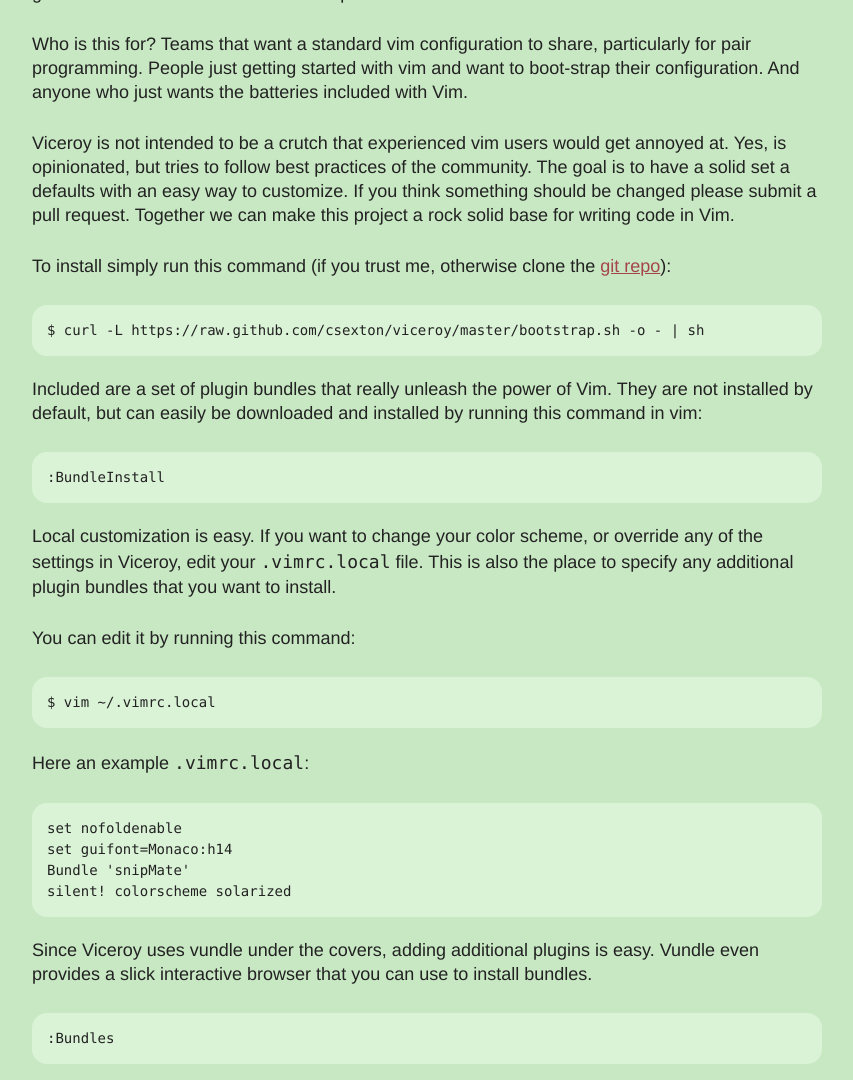
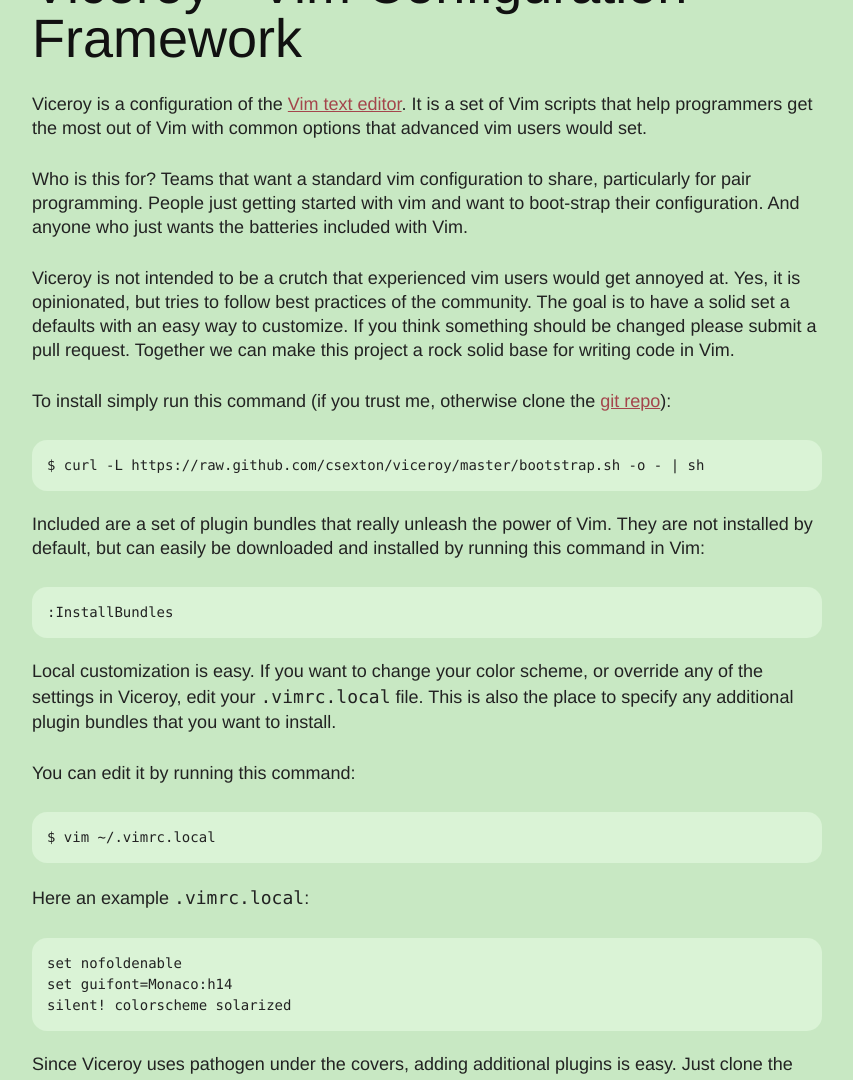
Before and after one commit to csexton/codeography.com, a Jekyll site: the page built from viceroy/index.markdown, in a window 1280 px wide and 1400 px high. Shown: the part 320-1400 px from the top of the window, without its empty margins (213-1066 px from the left). Built offline with Jekyll 4.4.1, drawn with Linux system fonts in a browser that asks for light colours; some web fonts are replaced; comment, search, counter and statistics services are not loaded; some of the changed text lies outside the part shown.

Commit message:
Updated from readme

```diff
--- a/viceroy/index.markdown
+++ b/viceroy/index.markdown
@@ -2,20 +2,21 @@
 layout: viceroy
 title: Viceroy - Vim Configuration Management
 ---
+# Viceroy - Vim Configuration Framework
 
-Viceroy is a configuration of the the [Vim text editor](http://www.vim.org/). It is a set of vim scripts that help programmers get the most out of vim with common options that advanced vim users would set.
+Viceroy is a configuration of the [Vim text editor](http://www.vim.org/). It is a set of Vim scripts that help programmers get the most out of Vim with common options that advanced vim users would set.
 
 Who is this for? Teams that want a standard vim configuration to share, particularly for pair programming. People just getting started with vim and want to boot-strap their configuration. And anyone who just wants the batteries included with Vim.
 
-Viceroy is not intended to be a crutch that experienced vim users would get annoyed at. Yes, is opinionated, but tries to follow best practices of the community. The goal is to have a solid set a defaults with an easy way to customize. If you think something should be changed please submit a pull request. Together we can make this project a rock solid base for writing code in Vim.
+Viceroy is not intended to be a crutch that experienced vim users would get annoyed at. Yes, it is opinionated, but tries to follow best practices of the community. The goal is to have a solid set a defaults with an easy way to customize. If you think something should be changed please submit a pull request. Together we can make this project a rock solid base for writing code in Vim.
 
 To install simply run this command (if you trust me, otherwise clone the [git repo](http://github.com/csexton/viceroy)):
 
     $ curl -L https://raw.github.com/csexton/viceroy/master/bootstrap.sh -o - | sh
 
-Included are a set of plugin bundles that really unleash the power of Vim. They are not installed by default, but can easily be downloaded and installed by running this command in vim:
+Included are a set of plugin bundles that really unleash the power of Vim. They are not installed by default, but can easily be downloaded and installed by running this command in Vim:
 
-    :BundleInstall
+    :InstallBundles
 
 Local customization is easy. If you want to change your color scheme, or override any of the settings in Viceroy, edit your `.vimrc.local` file. This is also the place to specify any additional plugin bundles that you want to install.
 
@@ -27,11 +28,27 @@ Here an example `.vimrc.local`:
 
     set nofoldenable
     set guifont=Monaco:h14
-    Bundle 'snipMate'
     silent! colorscheme solarized
 
-Since Viceroy uses vundle under the covers, adding additional plugins is easy.  Vundle even provides a slick interactive browser that you can use to install bundles.
+Since Viceroy uses pathogen under the covers, adding additional plugins is easy. Just clone the repo into `~/.vim/bundle`.
 
-    :Bundles
+Here an example `.vim-bundles`:
+
+    # Repos on github
+    csexton/jekyll.vim
+    tpope/vim-fugitive
+
+    # vim-scripts repos
+    L9
+    rails.vim
+
+    # other git repos
+    git://git.wincent.com/command-t.git
+
+    # If you don't want to use of the the default plugins, you can skip it by prefixing the line with a `~`
+    ~jslint.vim
+    ~gist-vim
+
+The default bundles are listed in Viceroy's [Bundlefile](https://github.com/csexton/viceroy/blob/master/Bundlefile).
 
 This is supposed to be a community driven project. If you have suggestions or changes please add an [issue](https://github.com/csexton/viceroy/issues), check the [wiki](https://github.com/csexton/viceroy/wiki) or best of all a [pull request](https://github.com/csexton/viceroy/pulls).
```
